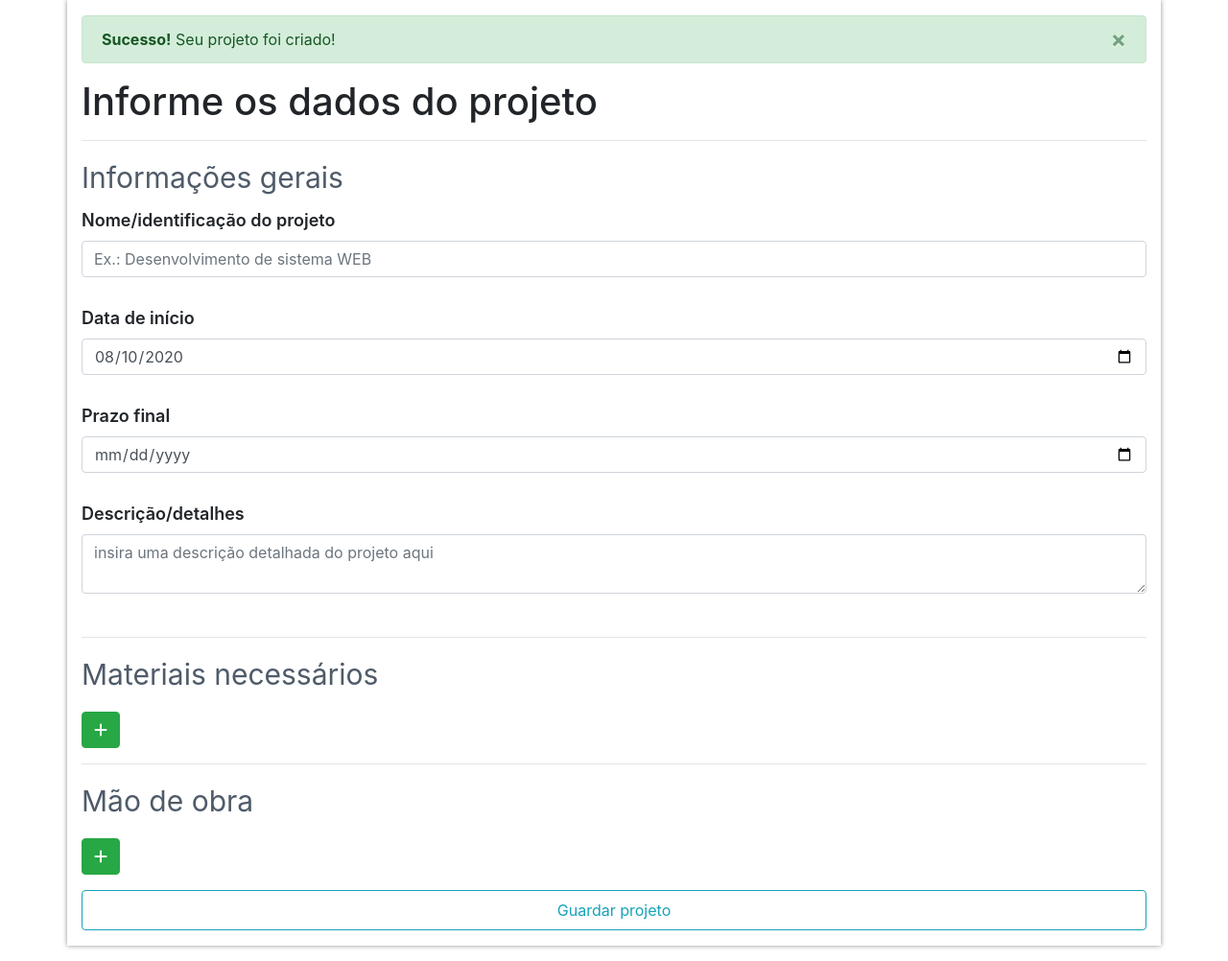
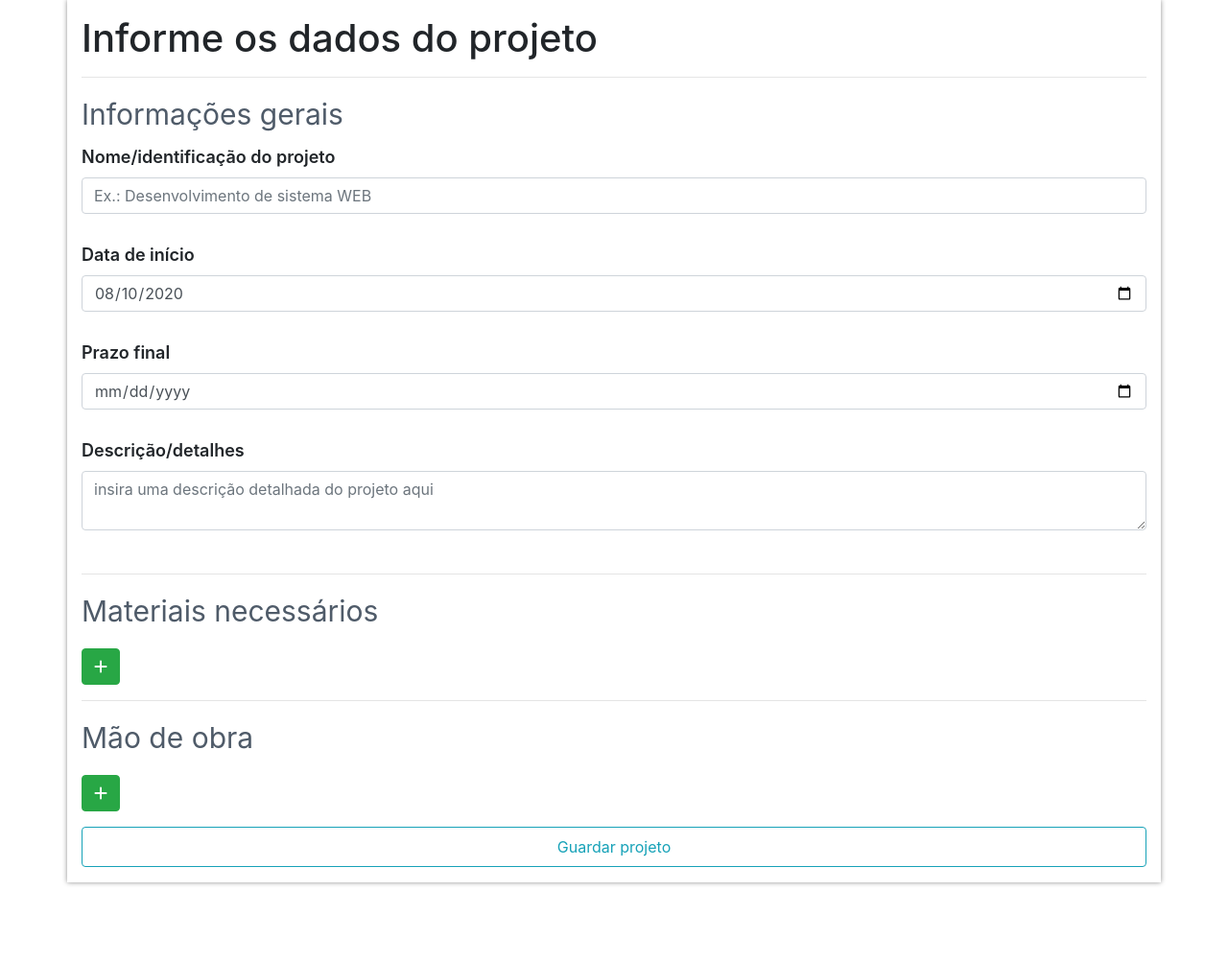
Before and after one commit to NatanBarbosa/projectMaker, a PHP site: page /criar.php in a window 1280 px wide. Shown: the part 126-1128 px from the top of the page at 96% size. After the commit the page ends 1049 px from the top, so only its background shows below. Run offline with PHP 8.4, Linux system fonts and the light colour scheme; the visitor is signed in with stand-in values (Sample User, id 1); some libraries are stand-ins or nearby versions.

Commit message:
readme criado e tentativa de dicionar mais algumas validações em script.js

```diff
--- a/criar.php
+++ b/criar.php
@@ -74,12 +74,14 @@
     <section class="container py-3 mb-3">
 
         <!-- Mensagem de criação bem sucedida -->
+        <? if( isset( $_GET['criar'] ) && $_GET['criar'] == 'sucesso' ) {?>
             <div class="alert alert-success alert-dismissible">
                 <button type="button" class="close" data-dismiss="alert">
                     &times;
                 </button>
                 <strong>Sucesso!</strong> Seu projeto foi criado!
             </div>
+        <? } ?>
 
         <h1>Informe os dados do projeto</h1>
         <hr>
@@ -90,8 +92,8 @@
 
                 <div class="form-group">
                     <label for="nome">Nome/identificação do projeto</label> <br>
-                    <input type="text" id="nome" name="nome" class="form-control" placeholder="Ex.: Desenvolvimento de sistema WEB">
-                    <div class="invalid-feedback"> preencha o campo de nome </div>
+                    <input type="text" id="nome" name="nome" class="form-control max-length" placeholder="Ex.: Desenvolvimento de sistema WEB" maxlength="50">
+                    <div class="invalid-feedback"> Preencha este campo  </div>
                 </div> <br>
 
                 <div class="form-group">
--- a/logica/class_Bd.php
+++ b/logica/class_Bd.php
@@ -26,7 +26,7 @@ class Bd {
         $stmt->execute();
         print_r( $stmt->errorInfo() );
 
-        #selecionando o ID do projeto dinamicamente
+        #selecionando o ID do projeto criado acima
         $query_id = "SELECT AUTO_INCREMENT as id FROM information_schema.tables WHERE table_name = 'informacoes_gerais' AND table_schema = 'bd_project_maker' ";
         $stmt = $this->conexao->prepare($query_id);
         $stmt->execute();
--- a/logica/dados_armazenar.php
+++ b/logica/dados_armazenar.php
@@ -89,4 +89,4 @@
     #inserir dados
     $bd->insertProjeto();
 
-    header('Location:../criar.php?criar=1');
+    header('Location:../criar.php?criar=sucesso');
--- a/script.js
+++ b/script.js
@@ -28,7 +28,7 @@ $(document).ready( () => {
 
                 <div class="form-group">
                     <label for="material${i}">Material/produto</label> <br>
-                    <input type="text" id="material${i}" name="material[]" class="form-control input-obrigatorio" placeholder="Ex.: IDE Jetbrains">
+                    <input type="text" id="material${i}" name="material[]" class="form-control max-length input-obrigatorio" placeholder="Ex.: IDE Jetbrains" maxlength="50">
                     <div class="invalid-feedback"> Preencha este campo </div>
                 </div> <br>
 
@@ -70,8 +70,8 @@ $(document).ready( () => {
 
                 <div class="form-group">
                     <label for="funcao${x}">Função</label> <br>
-                    <input type="text" id="funcao${x}" name="funcao[]" class="form-control input-obrigatorio" placeholder="Ex.: Programador">
-                    <div class="invalid-feedback"> Preencha este campo </div>
+                    <input type="text" id="funcao${x}" name="funcao[]" class="form-control max-length input-obrigatorio" placeholder="Ex.: Programador" maxlength="50">
+                    <div class="invalid-feedback"> Preencha este campo  </div>
                 </div> <br>
 
                 <div class="form-group">
@@ -134,9 +134,8 @@ function validaFormulario(){
     let valido = true
 
     //campos not nullable
-
     //verificando nome
-    if( nome.length == 0 ){
+    if( nome.length == 0){
         $('#nome').addClass('is-invalid')
         valido = false
     } else{
```
Also changed, not shown: imagens/github/consulta.png (added), imagens/github/consulta_escondida.png (added), imagens/github/formulario_certo.png (added), imagens/github/formulario_errado.png (added), imagens/github/info.png (added), imagens/github/login.png (added), imagens/github/relacionamento_das_tabelas.png (added), readme.md (added). Lines whose indentation alone changed are shown as unchanged.
